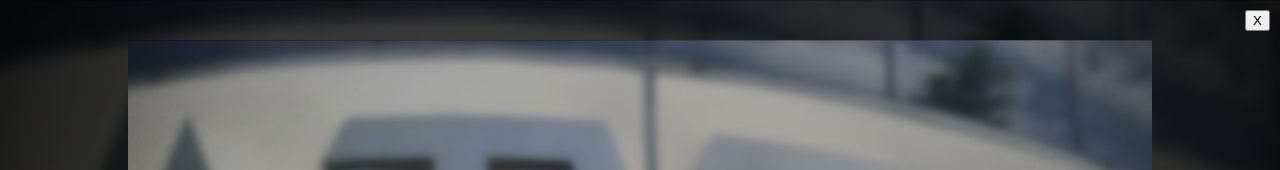
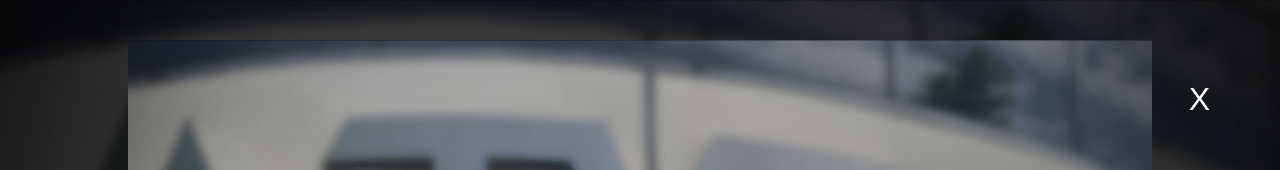
Before and after one commit to its-gio/simple-responsive-site, a plain HTML site: page index.html in a window 1280 px wide. Both pictures are taken after a click on the button "LEARN MORE". Shown: the top 170 px of the page. Drawn offline with Linux system fonts and the light colour scheme.

Commit message:
Lightly changes styles and position of exit button for modal

```diff
--- a/styles/index.css
+++ b/styles/index.css
@@ -18,9 +18,14 @@ body {
 }
 
 #modal #exit-modal {
+  color: #fff;
   position: absolute;
-  top: 10px;
-  right: 10px;
+  background: none;
+  border: none;
+  font-size: 2rem;
+  top: 10%;
+  right: 5%;
+  cursor: pointer;
 }
 
 #modal .iframe-container {
```
